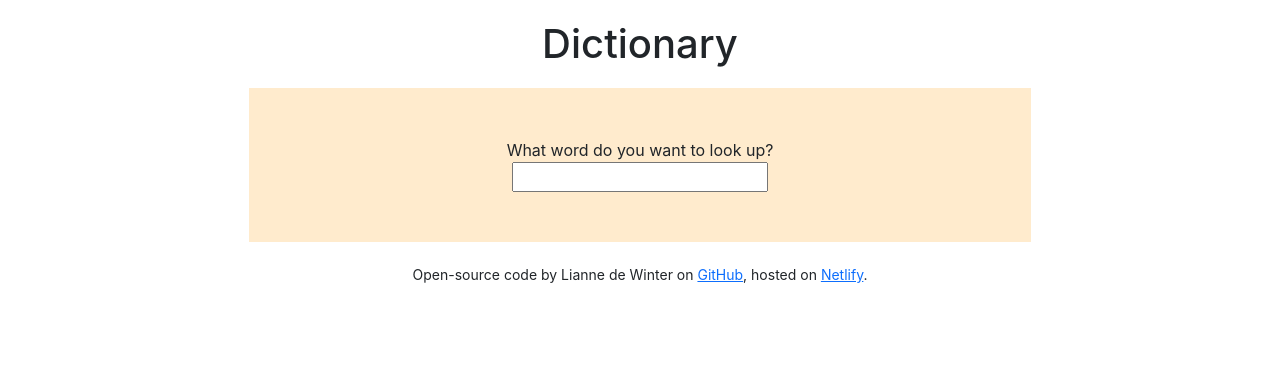
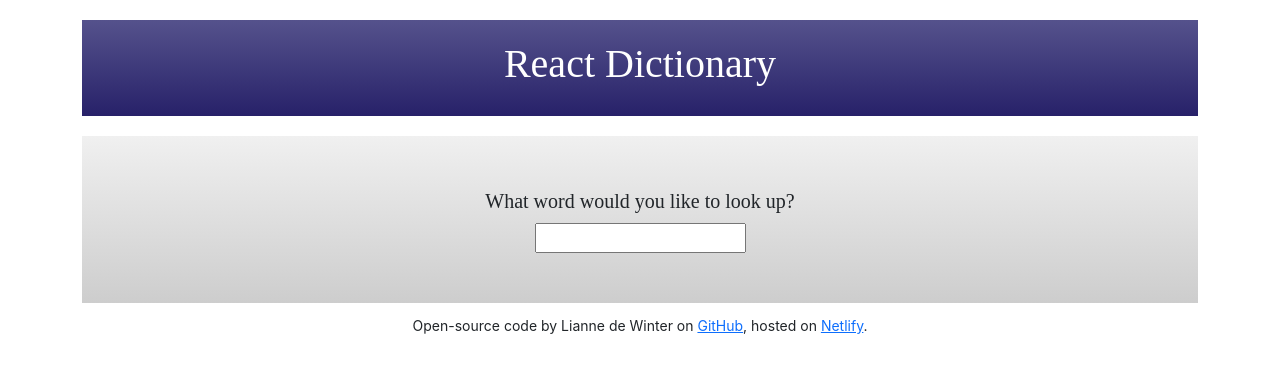
Before and after one commit to Liandermans/react-dictionary, a React (Create React App) app: page / in a window 1280 px wide. Shown: the top 372 px of the page. Built offline with nearby package versions, Linux system fonts and the light colour scheme.

Commit message:
Applied styling

```diff
--- a/src/App.css
+++ b/src/App.css
@@ -5,15 +5,19 @@
 .App-header {
   display: block;
   margin: 20px 0;
+  background: linear-gradient(0deg, rgb(39, 33, 105) 0%, rgb(85, 82, 140) 100%);
+  color: white;
+  padding: 20px 0;
+  font-family: serif;
 }
 
 .App-main {
   display: block;
-  max-width: 70%;
   margin: 0 auto;
+  font-family: serif;
 }
 
 .App-footer {
   display: block;
-  margin-top: 20px;
+  margin: 10px 0 20px;
 }
--- a/src/App.js
+++ b/src/App.js
@@ -6,7 +6,7 @@ function App() {
     <div className="App">
       <div className="container">
         <header className="App-header">
-          <h1>Dictionary</h1>
+          <h1>React Dictionary</h1>
         </header>
 
         <main className="App-main">
--- a/src/Dictionary.css
+++ b/src/Dictionary.css
@@ -1,11 +1,28 @@
 .Dictionary {
-  background-color: blanchedalmond;
+  background: linear-gradient(
+    0deg,
+    rgb(205, 205, 205) 0%,
+    rgb(240, 240, 240) 100%
+  );
   padding: 50px;
 }
 
-.Results {
+.Results,
+.Meaning {
   text-align: start;
   margin-top: 20px;
+  background-color: white;
+  padding: 20px;
+  box-shadow: 0px 5px 10px rgba(0, 0, 0, 0.2);
+}
+
+form label {
+  font-size: 20px;
+}
+
+form input {
+  margin-top: 7px;
+  padding-left: 5px;
 }
 
 .phonetic {
@@ -16,5 +33,18 @@
   list-style: none;
   display: inline-block;
   margin: 0;
-  padding: 0 15px 20px 0;
+  padding: 0 15px 0;
 }
+
+@media (max-width: 800px) {
+  .Dictionary {
+    padding: 20px;
+  }
+  .Results,
+  .Meaning {
+    padding: 15px;
+  }
+  form label {
+    font-size: 17px;
+  }
+}
--- a/src/Dictionary.js
+++ b/src/Dictionary.js
@@ -29,7 +29,7 @@ export default function Dictionary() {
   return (
     <div className="Dictionary">
       <form onSubmit={search}>
-        <label>What word do you want to look up?</label> <br />
+        <label>What word would you like to look up?</label> <br />
         <input type="search" onChange={handleKeywordChange} />
       </form>
       <Results results={results} />
--- a/src/Meaning.js
+++ b/src/Meaning.js
@@ -13,7 +13,7 @@ export default function Meaning(props) {
   if (synonyms === null) {
     return (
       <div className="Meaning">
-        <h5>{partOfSpeech}</h5>
+        <h4>{partOfSpeech}</h4>
         <p>
           <strong>Definition: </strong>
           {definition}
@@ -30,7 +30,7 @@ export default function Meaning(props) {
   } else {
     return (
       <div className="Meaning">
-        <h5>{partOfSpeech}</h5>
+        <h4>{partOfSpeech}</h4>
         <p>
           <strong>Definition: </strong>
           {definition}
@@ -39,6 +39,8 @@ export default function Meaning(props) {
           <strong>Example: </strong>
           <em>{example}</em>
         </p>
+        <p>
+          <strong>Synonyms: </strong>
           {props.meaning.synonyms.map(function (synonym, index) {
             return (
               <ul className="synonyms">
@@ -46,6 +48,7 @@ export default function Meaning(props) {
               </ul>
             );
           })}
+        </p>
       </div>
     );
   }
--- a/src/Results.js
+++ b/src/Results.js
@@ -7,9 +7,11 @@ export default function Results(props) {
     let word = props.results.word;
 
     return (
-      <div className="Results">
-        <h2>{word}</h2>
-        <h4 className="phonetic">[{phonetic}]</h4>
+      <div>
+        <div className="Results">
+          <h2>{word}</h2>
+          <h5 className="phonetic">[{phonetic}]</h5>
+        </div>
         {props.results.meanings.map(function (meaning, index) {
           return (
             <div key={index}>
```
Lines whose indentation alone changed are shown as unchanged.
